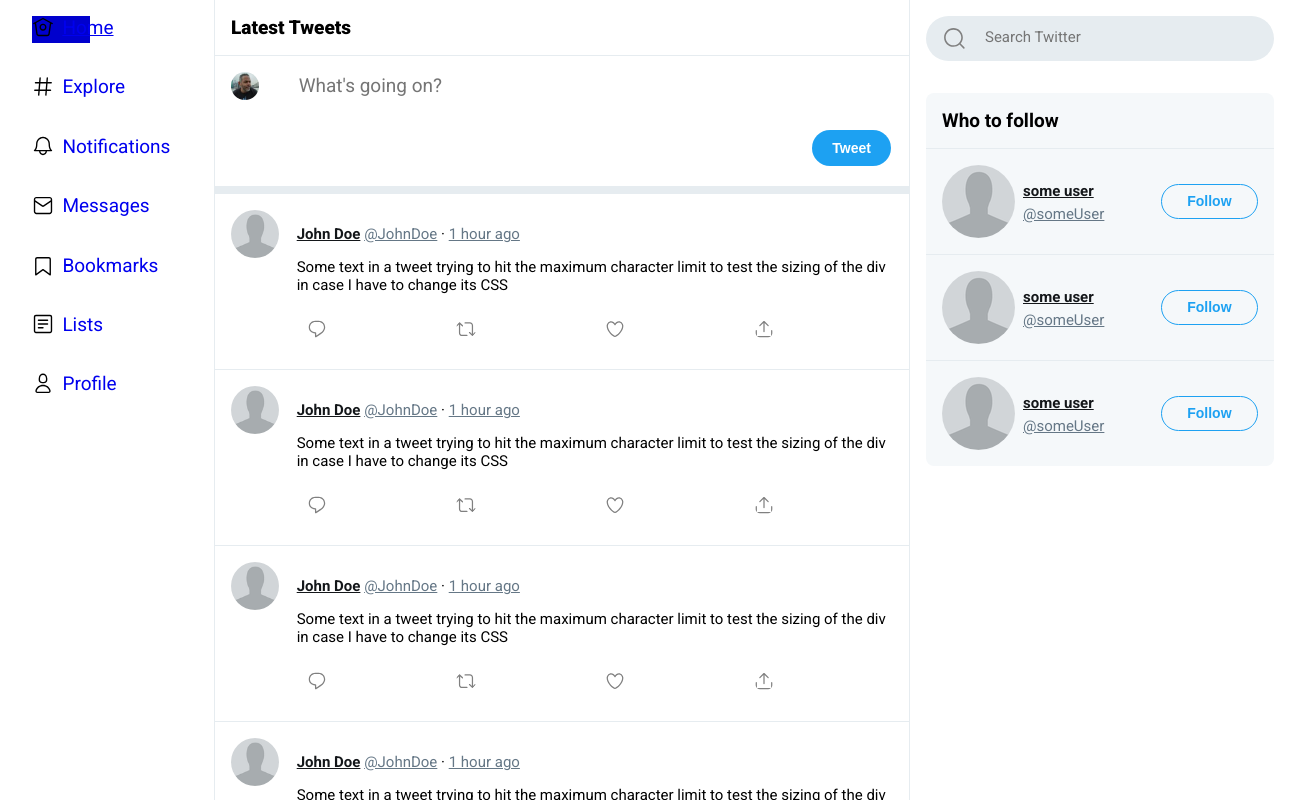
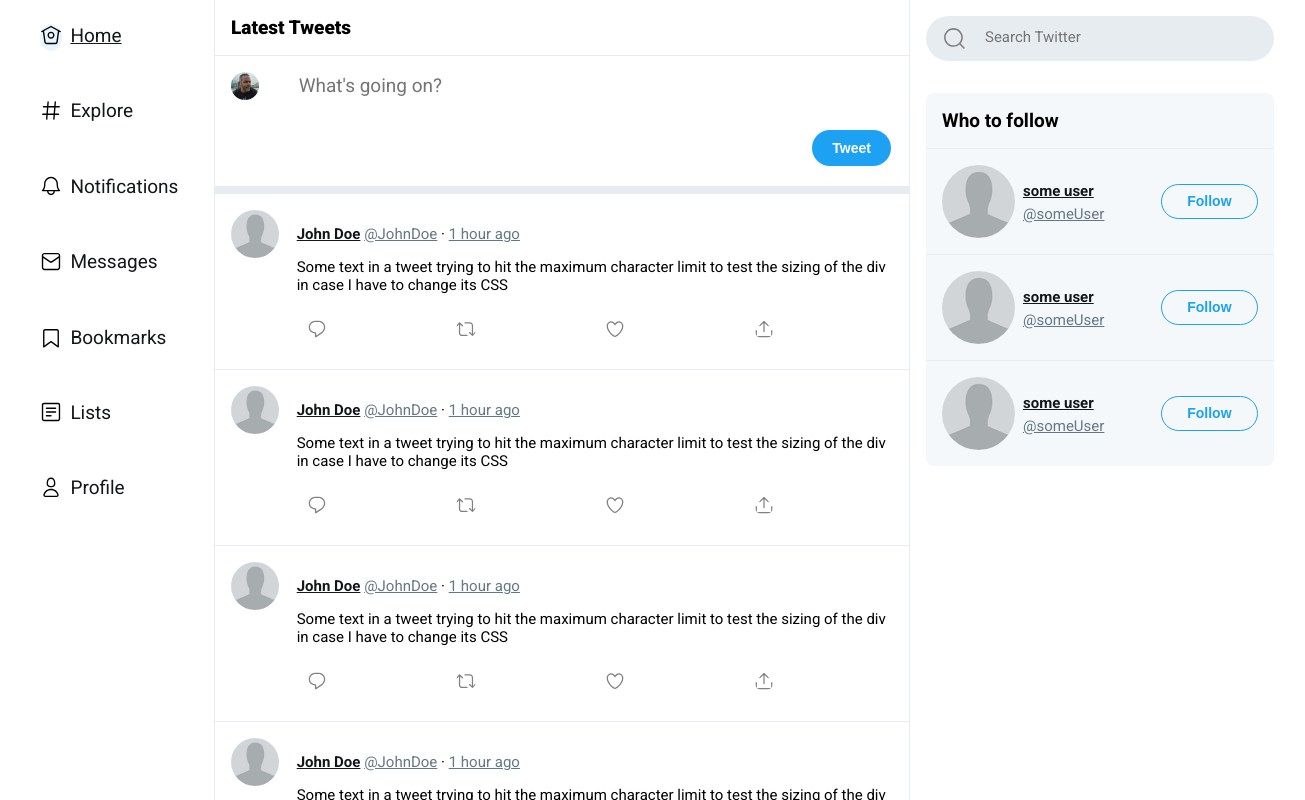
Before and after one commit to JohnFajardo/twitter-clone-html, a website: page src/index.html in a window 1536 px wide. In both pictures the pointer is over the element 162 px from the left and 29 px from the top of the page. Shown: the whole page, without its empty margins (119-1424 px from the left). Drawn offline with nearby package versions, Linux system fonts and the light colour scheme; files that its build step writes are made by us from their sources.

Commit message:
Fixes additional styles

```diff
--- a/src/scss/styles-experimental.scss
+++ b/src/scss/styles-experimental.scss
@@ -15,7 +15,6 @@
 .left-column {
     background-color: #fff;
     width: 100%;
-    //padding: 8px 0;
     position: fixed;
     bottom: 0;
     z-index: 6;
@@ -29,19 +28,21 @@
 
         .nav-link {
             display: none;
-            &:hover {
-                background-color: mediumblue;
-            }
         }
 
         .nav-icon-container {
-            max-width: 28px;
+            max-width: 40px;
+                &:hover {
+                    border-radius: 25px;
+                    background-color: #e8f5fe;
+                }
         }
 
         .nav-label-container {
             visibility: hidden;
             height: 0;
             width: 28px;
+
         }
 
 
@@ -207,10 +208,16 @@
 
             .nav-link {
                 display: block;
+                padding: 8px;
             }
 
             .nav-icon-container {
                 max-width: 28px;
+                &:hover {
+                    border-radius: 50%;
+                    background-color: #e8f5fe;
+                }
+
             }
 
             .nav-label-container {
@@ -258,8 +265,9 @@
 
     .nav-link {
         justify-self: start;
+        display: block;
         text-decoration: none;
-
+        color: #14171a;
 
         &:hover {
             text-decoration: underline;
@@ -271,9 +279,20 @@
             grid-template-columns: 4fr 5fr;
             grid-column-gap: 8px;
 
+            .nav-icon-container {
+                &:hover {
+                    border-radius: 50%;
+                    background-color: #e8f5fe;
+                }
+            }
+
             .nav-label-container, .nav-label-container span {
                 visibility: visible;
                 display: inline;
+            }
+
+            .nav-label-container span {
+                color: 14171a;
             }
         }
     }
```
